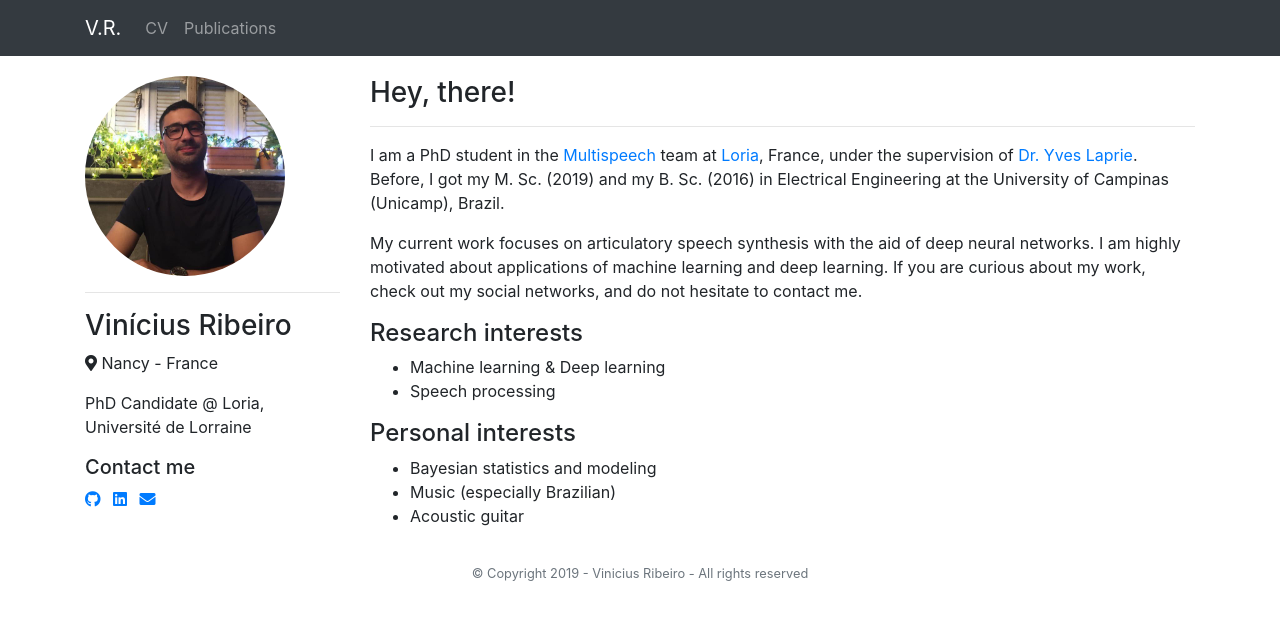
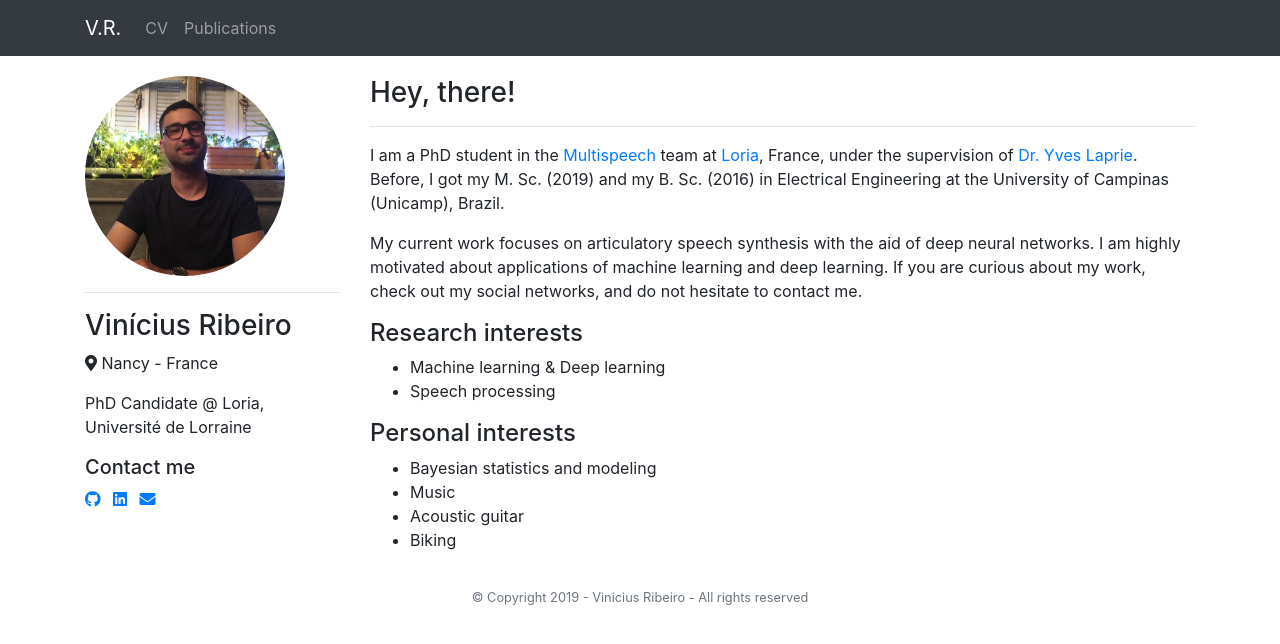
Before and after one commit to vribeiro1/vribeiro1.github.io, a Jekyll site: the page built from index.md, in a window 1280 px wide. Shown: the top 644 px of the page. Built offline with Jekyll 4.4.1, drawn with Linux system fonts in a browser that asks for light colours; nearby versions of some CDN libraries.

Commit message:
Update home page

```diff
--- a/_layouts/home.html
+++ b/_layouts/home.html
@@ -34,8 +34,9 @@ layout: default
         <h4>Personal interests</h4>
         <ul>
             <li>Bayesian statistics and modeling</li>
-            <li>Music (especially Brazilian)</li>
+            <li>Music</li>
             <li>Acoustic guitar</li>
+            <li>Biking</li>
         </ul>
     </div>
 </div>
```
